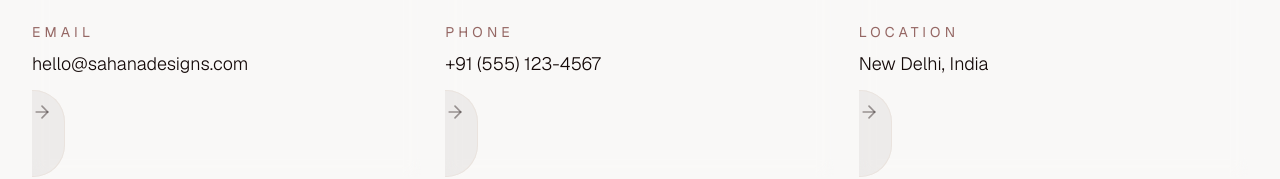
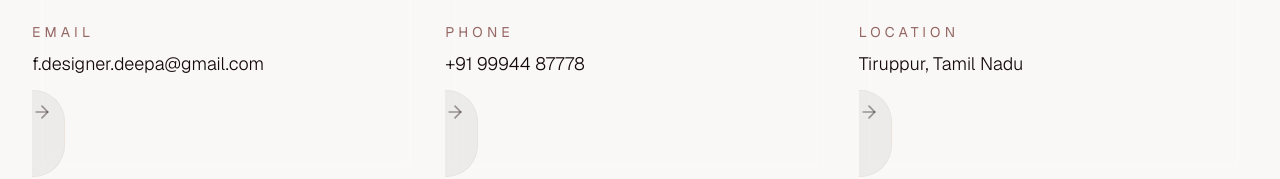
Before and after one commit to daya204/designs_portfolio, a Next.js app: page /contact in a window 1280 px wide. Shown: the part 500-679 px from the top of the page. Built offline with nearby package versions, Linux system fonts and the light colour scheme; no server answers; the database is empty.

Commit message:
updated contact page

```diff
--- a/components/Contact/ContactInfo.tsx
+++ b/components/Contact/ContactInfo.tsx
@@ -6,19 +6,19 @@ export default function ContactInfo() {
     {
       icon: Mail,
       label: 'Email',
-      value: 'hello@sahanadesigns.com',
-      href: 'mailto:hello@sahanadesigns.com',
+      value: 'f.designer.deepa@gmail.com',
+      href: 'mailto:f.designer.deepa@gmail.com',
     },
     {
       icon: Phone,
       label: 'Phone',
-      value: '+91 (555) 123-4567',
-      href: 'tel:+915551234567',
+      value: '+91 99944 87778',
+      href: 'tel:+919994487778',
     },
     {
       icon: MapPin,
       label: 'Location',
-      value: 'New Delhi, India',
+      value: 'Tiruppur, Tamil Nadu',
       href: '#',
     },
   ]
```
